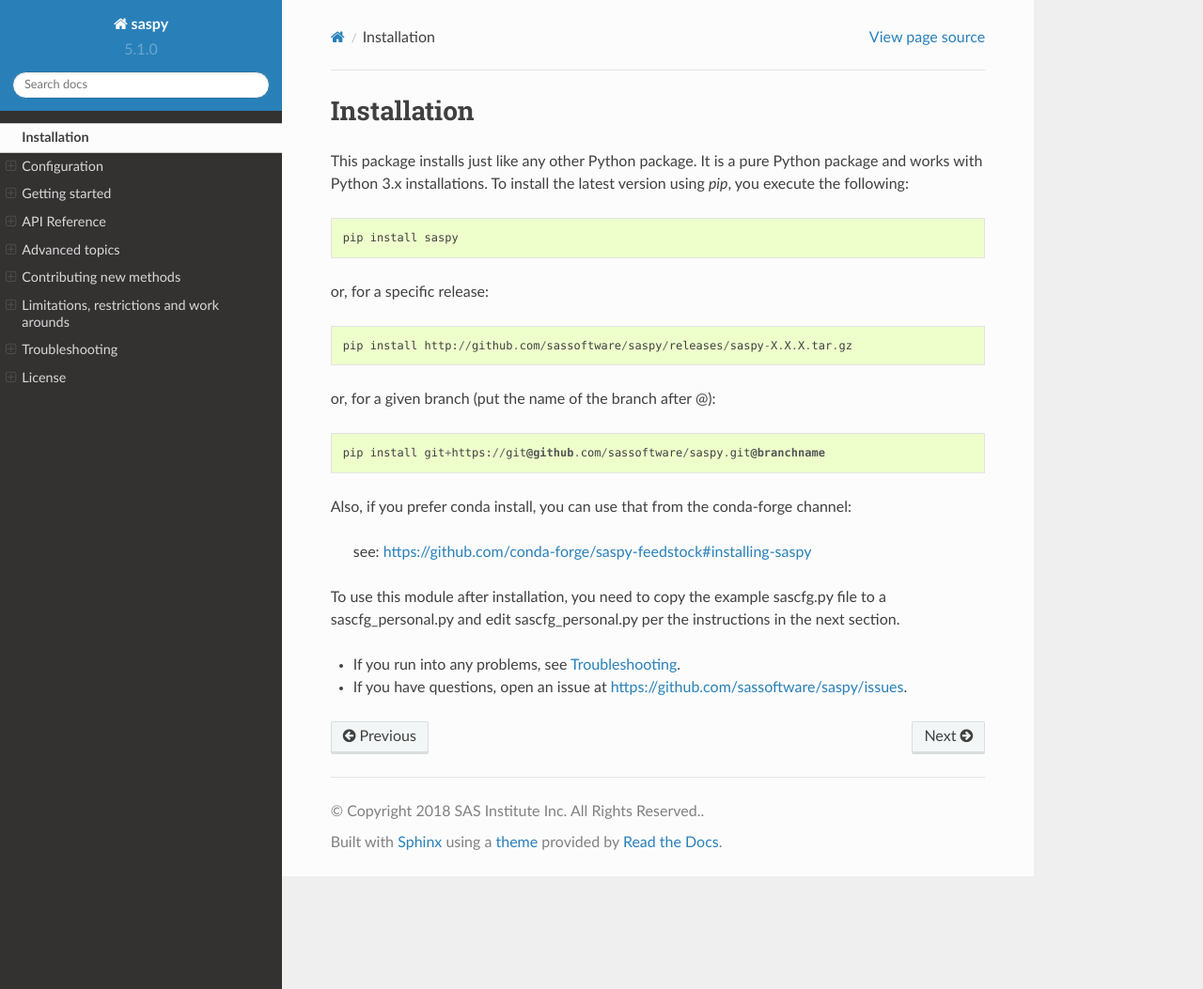
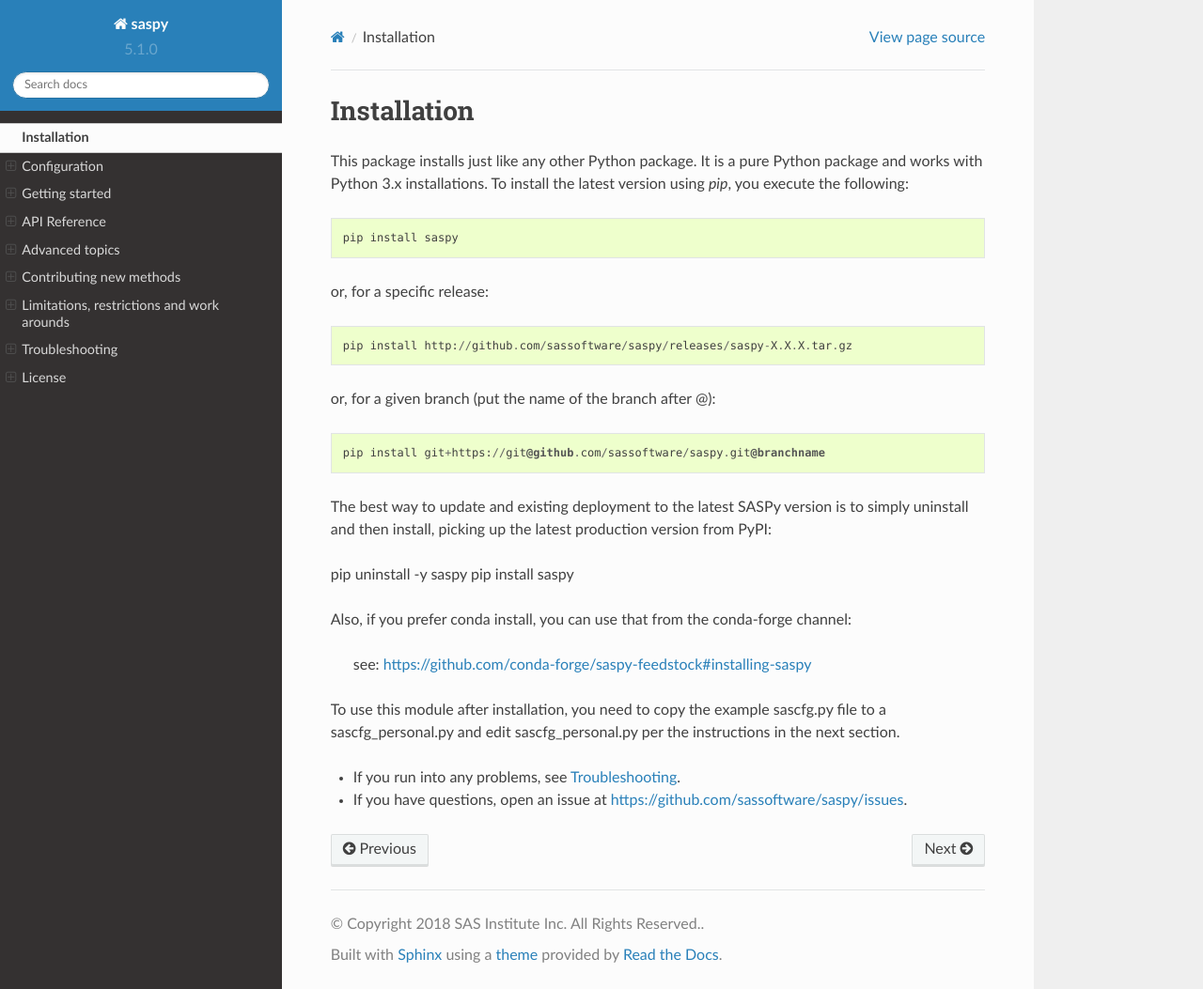
Before and after one commit to sassoftware/saspy, a Sphinx documentation site: the page built from saspy/doc/source/install.rst, in a window 1280 px wide and 1053 px high. Shown: the whole window at 94% size. Built offline with Sphinx 7.4.7 and the Read the Docs theme 2.0.0, drawn with Linux system fonts in a browser that asks for light colours.

Commit message:
add update instructions to install guide

```diff
--- a/saspy/doc/source/install.rst
+++ b/saspy/doc/source/install.rst
@@ -5,7 +5,7 @@
 
 This package installs just like any other Python package.
 It is a pure Python package and works with Python 3.x
-installations.  To install the latest version using `pip`, you execute the following::
+installations. To install the latest version using `pip`, you execute the following::
 
     pip install saspy
 
@@ -17,6 +17,13 @@
 
     pip install git+https://git@github.com/sassoftware/saspy.git@branchname
 
+The best way to update and existing deployment to the latest SASPy version is to simply
+uninstall and then install, picking up the latest production version from PyPI:
+
+pip uninstall -y saspy
+pip install saspy
+
+
 Also, if you prefer conda install, you can use that from the conda-forge channel:
 
     see: https://github.com/conda-forge/saspy-feedstock#installing-saspy
```
